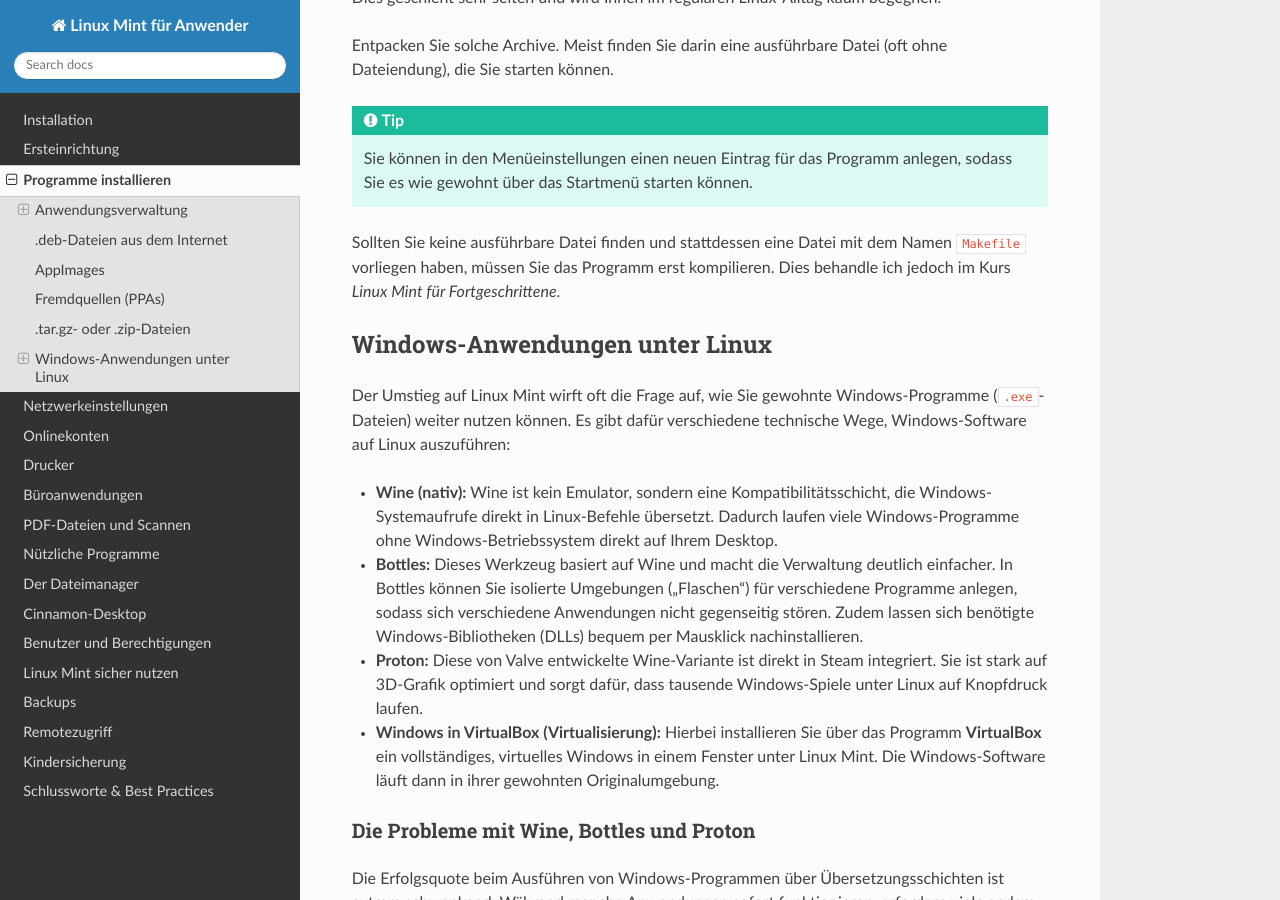
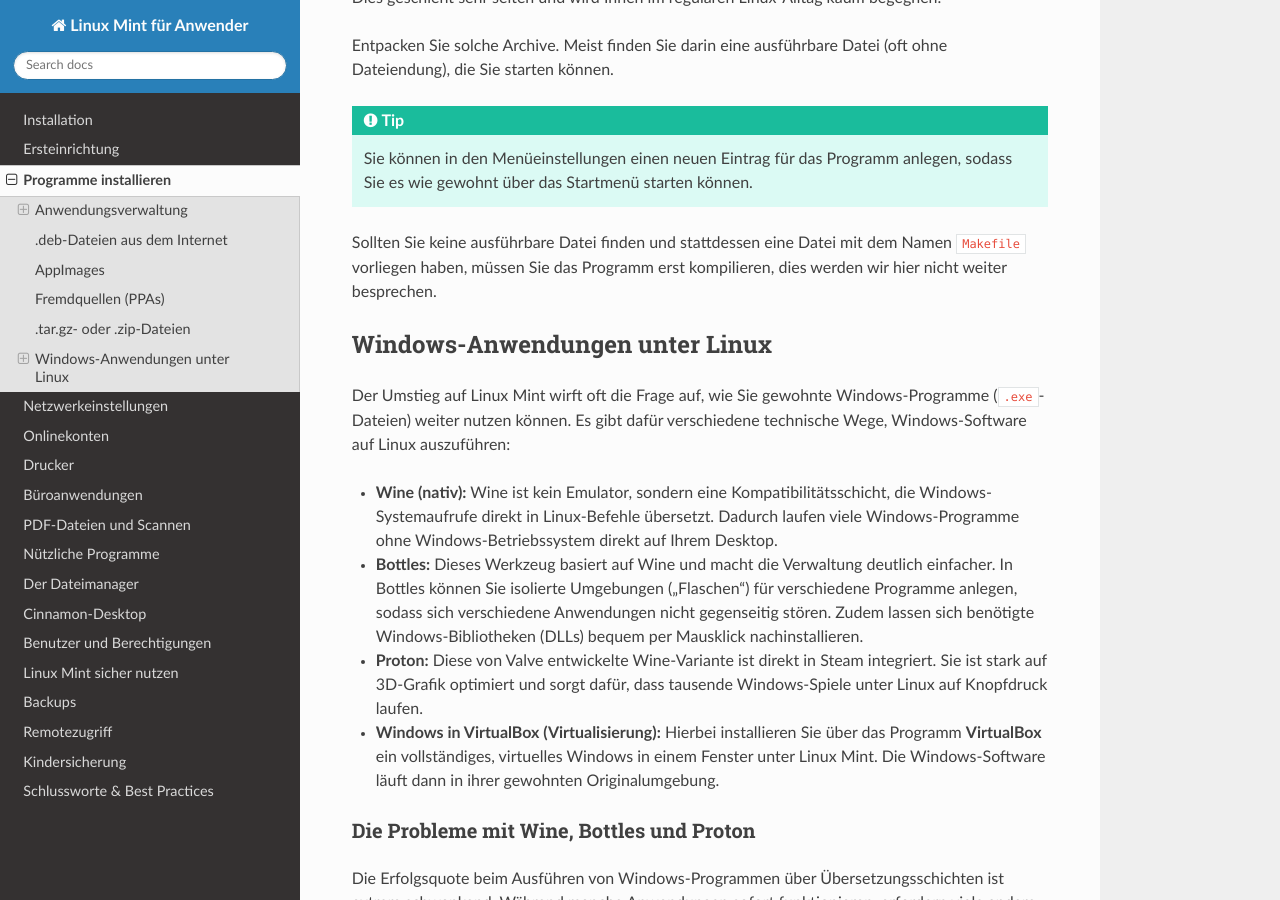
Before and after one commit to Jean28518/linuxmint-fuer-anwender, a Sphinx documentation site: the page built from docs/source/programme.rst, in a window 1280 px wide and 900 px high, scrolled down 3430 px. Built offline with Sphinx 7.4.7 and the Read the Docs theme 3.1.0, drawn with Linux system fonts in a browser that asks for light colours.

Commit message:
Clarify compilation note in programme.rst by merging sentences for better readability

```diff
--- a/docs/source/programme.rst
+++ b/docs/source/programme.rst
@@ -138,8 +138,7 @@ die Sie starten können.
 
 Sollten Sie keine ausführbare Datei finden
 und stattdessen eine Datei mit dem Namen ``Makefile`` vorliegen haben,
-müssen Sie das Programm erst kompilieren.
-Dies behandle ich jedoch im Kurs *Linux Mint für Fortgeschrittene*.
+müssen Sie das Programm erst kompilieren, dies werden wir hier nicht weiter besprechen.
 
 
 Windows-Anwendungen unter Linux
```
